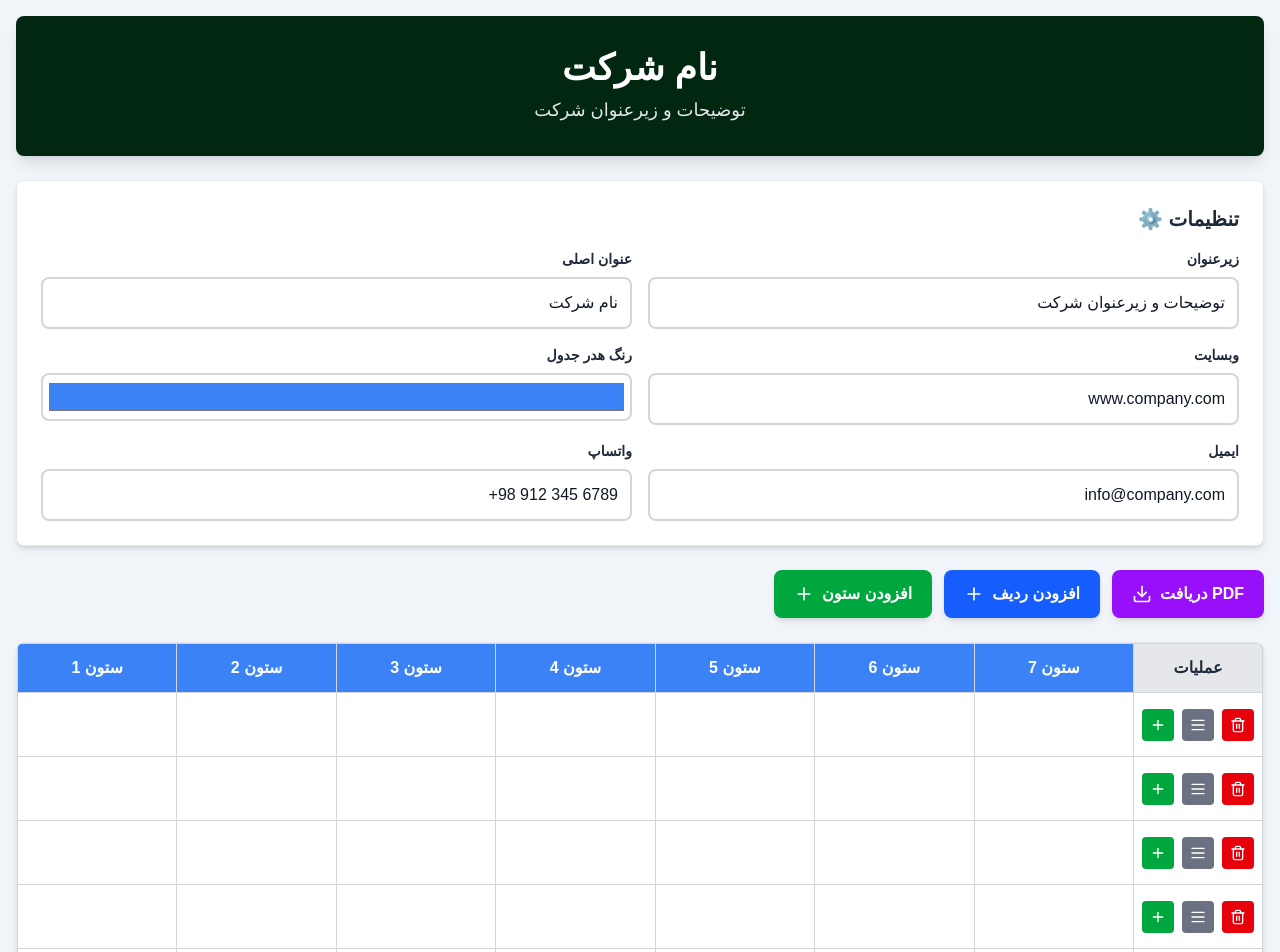
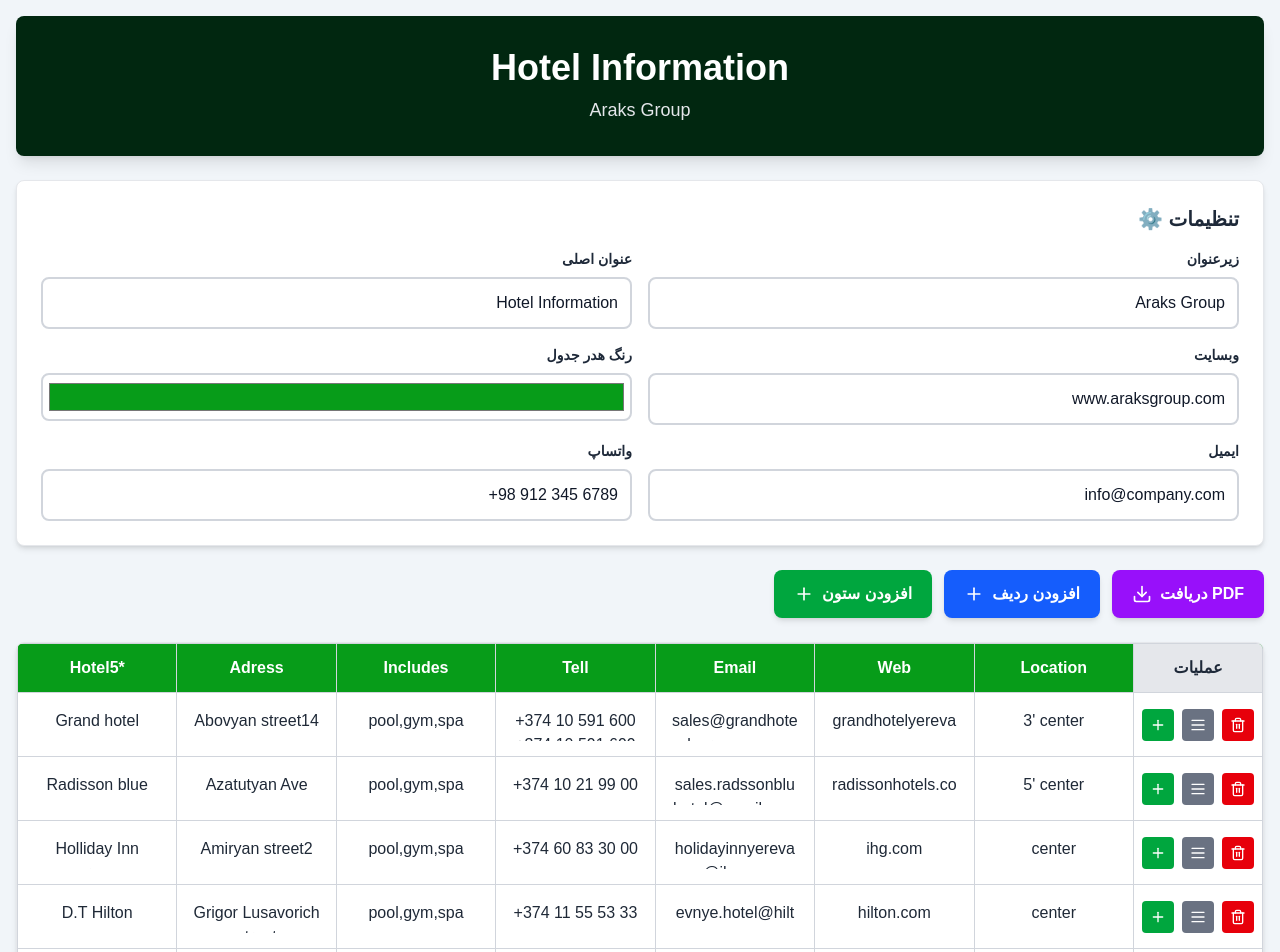
Before and after one commit to abolfazl0215/arax-table, a Next.js app: page / in a window 1280 px wide. Shown: the top 952 px of the page. Built offline with nearby package versions, Linux system fonts and the light colour scheme.

Commit message:
add data to local storage

```diff
--- a/app/page.jsx
+++ b/app/page.jsx
@@ -35,8 +35,105 @@ export default function PDFTablePage() {
     })),
   );
 
+  const initData_ = {
+    companyName: "Hotel Information",
+    companySubtitle: "Araks Group",
+    website: "www.araksgroup.com",
+    whatsapp: "+98 912 345 6789",
+    email: "info@company.com",
+    headerColor: "#079c19",
+    columns: [
+      { id: 1, name: "Hotel5*" },
+      { id: 2, name: "Adress" },
+      { id: 3, name: "Includes" },
+      { id: 4, name: "Tell" },
+      { id: 5, name: "Email" },
+      { id: 6, name: "Web" },
+      { id: 7, name: "Location" },
+    ],
+    rows: [
+      {
+        id: 1,
+        isHeader: false,
+        data: {
+          1: "Grand hotel",
+          2: "Abovyan street14",
+          3: "pool,gym,spa",
+          4: "+374 10 591 600\n+374 10 591 699",
+          5: "sales@grandhotelyerevan.com",
+          6: "grandhotelyerevan.com",
+          7: "3' center",
+        },
+      },
+      {
+        id: 2,
+        isHeader: false,
+        data: {
+          1: "Radisson blue",
+          2: "Azatutyan Ave",
+          3: "pool,gym,spa",
+          4: "+374 10 21 99 00",
+          5: "sales.radssonbluhotel@gmail.com",
+          6: "radissonhotels.com",
+          7: "5' center",
+        },
+      },
+      {
+        id: 3,
+        isHeader: false,
+        data: {
+          1: "Holliday Inn yerevan",
+          2: "Amiryan street2",
+          3: "pool,gym,spa",
+          4: "+374 60 83 30 00",
+          5: "holidayinnyerevan@ihg.com",
+          6: "ihg.com",
+          7: "center",
+        },
+      },
+      {
+        id: 4,
+        isHeader: false,
+        data: {
+          1: "D.T Hilton",
+          2: "Grigor Lusavorich street",
+          3: "pool,gym,spa",
+          4: "+374 11 55 53 33",
+          5: "evnye.hotel@hilton.com",
+          6: "hilton.com",
+          7: "center",
+        },
+      },
+      {
+        id: 5,
+        isHeader: false,
+        data: {
+          1: "The Alexander",
+          2: "Abovyan street3/4",
+          3: "pool,gym,spa",
+          4: "+374 11 20 60 00",
+          5: "info@thealexanderyerevan.com",
+          6: "marriott.com",
+          7: "5' center",
+        },
+      },
+    ],
+    notes: [
+      { id: 1, text: "Цены указаны в долларах США." },
+      {
+        id: 2,
+        text: "Услуги туров, экскурсий и мероприятий координируйте напрямую с Araks Group.",
+      },
+      {
+        id: 3,
+        text: "Обновление списка производится еженедельно и предоставляется уважаемому агентству.",
+      },
+    ],
+  };
+
   // بارگذاری از حافظه محلی
   useEffect(() => {
+    localStorage.setItem("tableData", JSON.stringify(initData_));
     const savedData = localStorage.getItem("tableData");
     if (savedData) {
       try {
```
